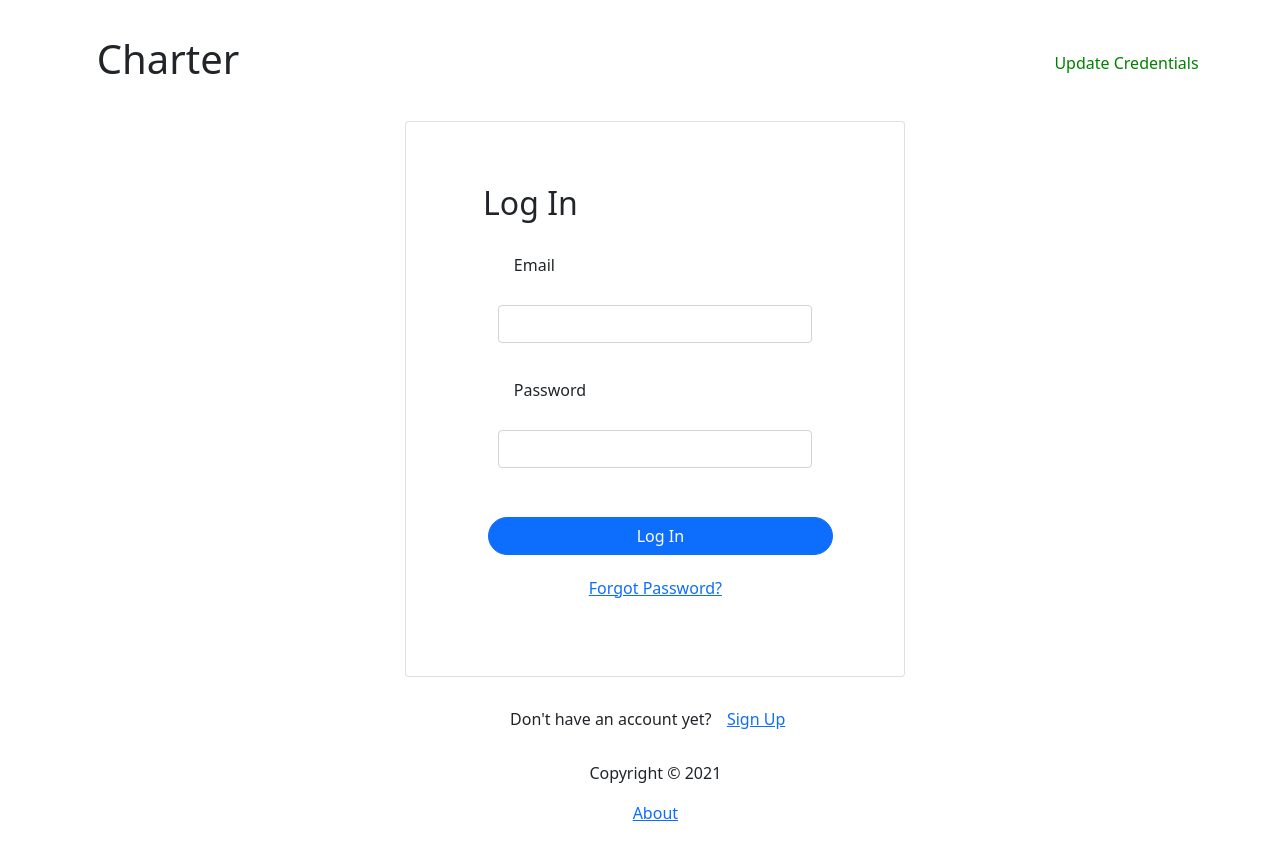
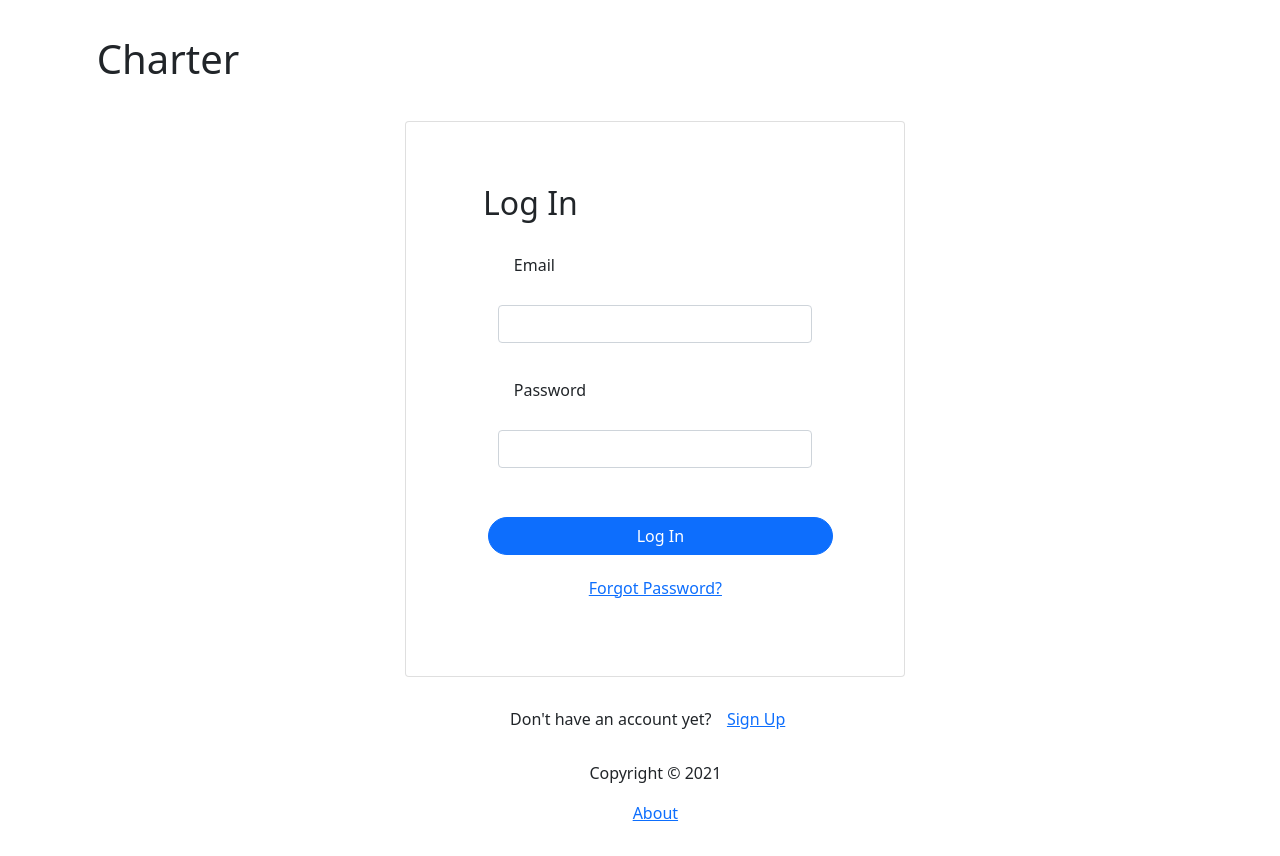
Before and after one commit to XN-studios/SensoriFront, a React (Create React App) app: page /login in a window 1280 px wide. Built offline with nearby package versions, Linux system fonts and the light colour scheme; no server answers.

Commit message:
Importante correzione header

```diff
--- a/src/components/Header.js
+++ b/src/components/Header.js
@@ -1,21 +1,23 @@
 // import { useState, useEffect } from 'react'
 import React from 'react'
-// import { useAuth } from '../contexts/AuthContext'
+import { useAuth } from '../contexts/AuthContext'
 import { Link } from 'react-router-dom'
-
 
 const Header = () => {
 
-    // const { currentUser, logout } = useAuth()
+    const { currentUser } = useAuth()
 
     return (
         <header className='header'>
             <h1>Charter</h1>
-            <div className='session-head'>
-                {/* {error && <Alert variant='danger'> {error} </Alert>} */}
-                {/* <strong>Email: {currentUser.email}</strong> */}
-                <Link to='/update-profile' style={{ color: 'green', textDecoration: 'none' }}>Update Credentials</Link>
-            </div>
+            {currentUser ?
+                <div className='session-head'>
+                    {/* {error && <Alert variant='danger'> {error} </Alert>} */}
+                    {/* <strong>Email: {currentUser.email}</strong> */}
+                    <Link to='/update-profile' style={{ color: 'green', textDecoration: 'none' }}>Update Credentials</Link>
+                </div> :
+                <></>
+            }
         </header>
     )
 }
```
